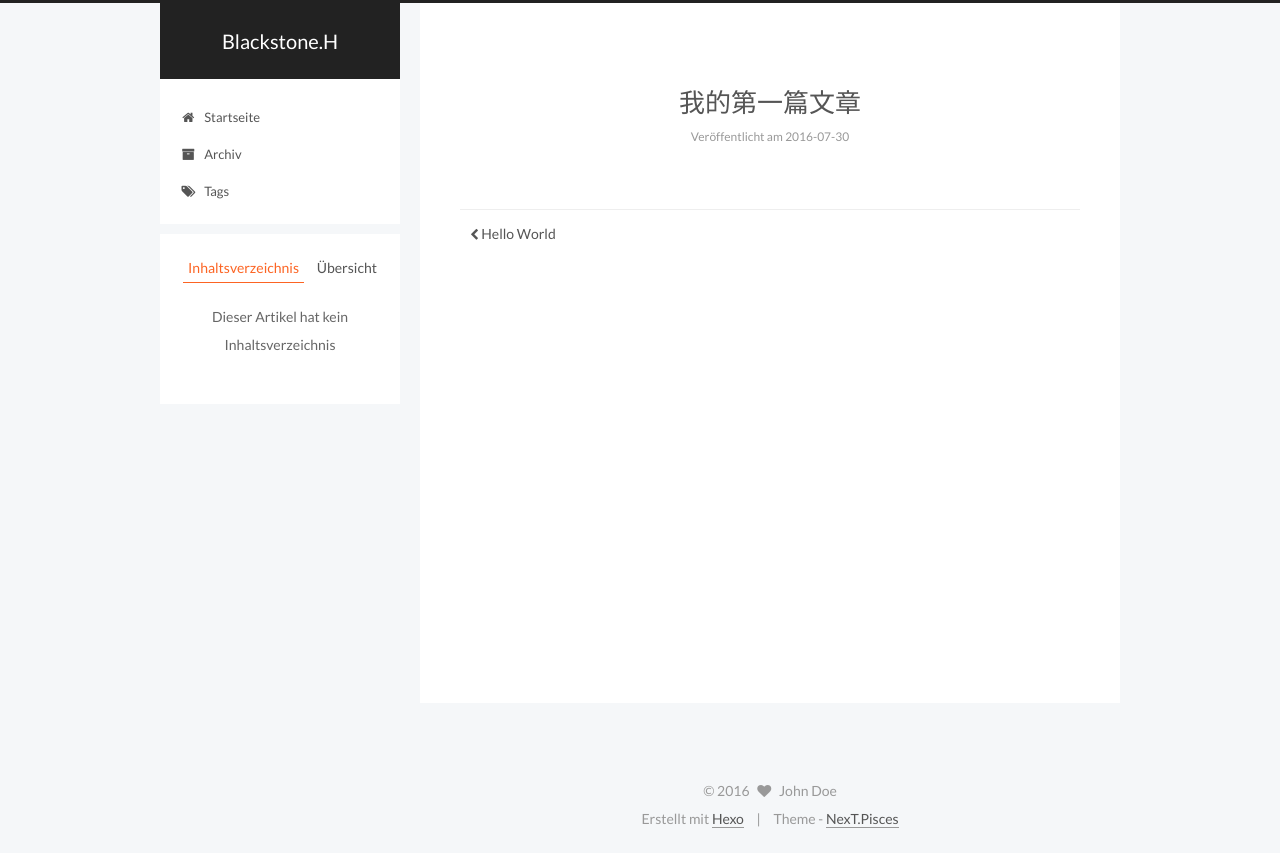
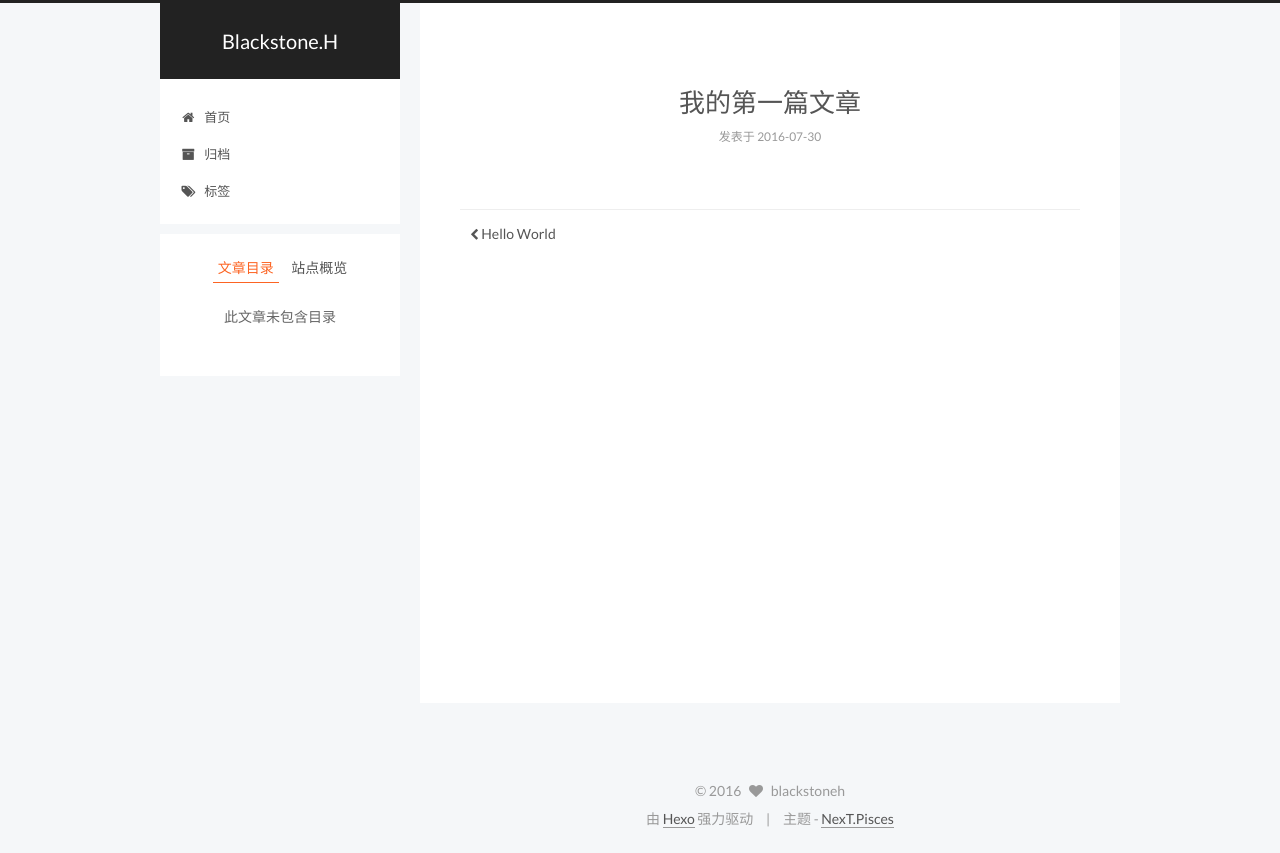
Before and after one commit to blackstoneh/blackstoneh.github.io, a plain HTML site: page 2016/07/30/我的第一篇文章/index.html in a window 1280 px wide. Drawn offline with Linux system fonts and the light colour scheme.

Commit message:
Site updated: 2016-07-30 22:43:29

```diff
--- a/2016/07/30/我的第一篇文章/index.html
+++ b/2016/07/30/我的第一篇文章/index.html
@@ -103,7 +103,7 @@
     motion: true,
     duoshuo: {
       userId: 0,
-      author: 'Author'
+      author: '博主'
     }
   };
 </script>
@@ -111,7 +111,7 @@
   <title> 我的第一篇文章 | Blackstone.H </title>
 </head>
 
-<body itemscope itemtype="http://schema.org/WebPage" lang="">
+<body itemscope itemtype="http://schema.org/WebPage" lang="zh-Hans">
 
 
 
@@ -166,7 +166,7 @@
 
               <i class="menu-item-icon fa fa-fw fa-home"></i> <br />
 
-            Startseite
+            首页
           </a>
         </li>
 
@@ -176,7 +176,7 @@
 
               <i class="menu-item-icon fa fa-fw fa-archive"></i> <br />
 
-            Archiv
+            归档
           </a>
         </li>
 
@@ -186,7 +186,7 @@
 
               <i class="menu-item-icon fa fa-fw fa-tags"></i> <br />
 
-            Tags
+            标签
           </a>
         </li>
 
@@ -239,7 +239,7 @@
             <span class="post-meta-item-icon">
               <i class="fa fa-calendar-o"></i>
             </span>
-            <span class="post-meta-item-text">Veröffentlicht am</span>
+            <span class="post-meta-item-text">发表于</span>
             <time itemprop="dateCreated" datetime="2016-07-30T17:23:49+08:00" content="2016-07-30">
               2016-07-30
             </time>
@@ -347,10 +347,10 @@
 
         <ul class="sidebar-nav motion-element">
           <li class="sidebar-nav-toc sidebar-nav-active" data-target="post-toc-wrap" >
-            Inhaltsverzeichnis
+            文章目录
           </li>
           <li class="sidebar-nav-overview" data-target="site-overview">
-            Übersicht
+            站点概览
           </li>
         </ul>
 
@@ -358,16 +358,16 @@
       <section class="site-overview sidebar-panel ">
         <div class="site-author motion-element" itemprop="author" itemscope itemtype="http://schema.org/Person">
           <img class="site-author-image" itemprop="image"
-               src="/images/avatar.gif"
-               alt="John Doe" />
-          <p class="site-author-name" itemprop="name">John Doe</p>
+               src="/images/my.jpg"
+               alt="blackstoneh" />
+          <p class="site-author-name" itemprop="name">blackstoneh</p>
           <p class="site-description motion-element" itemprop="description"></p>
         </div>
         <nav class="site-state motion-element">
           <div class="site-state-item site-state-posts">
             <a href="/archives">
               <span class="site-state-item-count">2</span>
-              <span class="site-state-item-name">Artikel</span>
+              <span class="site-state-item-name">日志</span>
             </a>
           </div>
 
@@ -398,7 +398,7 @@
 
 
 
-              <p class="post-toc-empty">Dieser Artikel hat kein Inhaltsverzeichnis</p>
+              <p class="post-toc-empty">此文章未包含目录</p>
 
           </div>
         </section>
@@ -421,15 +421,15 @@
   <span class="with-love">
     <i class="fa fa-heart"></i>
   </span>
-  <span class="author" itemprop="copyrightHolder">John Doe</span>
+  <span class="author" itemprop="copyrightHolder">blackstoneh</span>
 </div>
 
 <div class="powered-by">
-  Erstellt mit  <a class="theme-link" href="http://hexo.io">Hexo</a>
+  由 <a class="theme-link" href="http://hexo.io">Hexo</a> 强力驱动
 </div>
 
 <div class="theme-info">
-  Theme -
+  主题 -
   <a class="theme-link" href="https://github.com/iissnan/hexo-theme-next">
     NexT.Pisces
   </a>
--- a/css/main.css
+++ b/css/main.css
@@ -1549,7 +1549,7 @@ pre .javascript .function {
   width: 4px;
   height: 4px;
   border-radius: 50%;
-  background: #d42bed;
+  background: #e8ac85;
 }
 .links-of-blogroll {
   font-size: 13px;
```
Also changed, not shown: 2016/07/30/hello-world/index.html (+15 -15 lines), archives/2016/07/index.html (+14 -14 lines), archives/2016/index.html (+14 -14 lines), archives/index.html (+14 -14 lines), index.html (+14 -14 lines), images/my.jpg (added).
